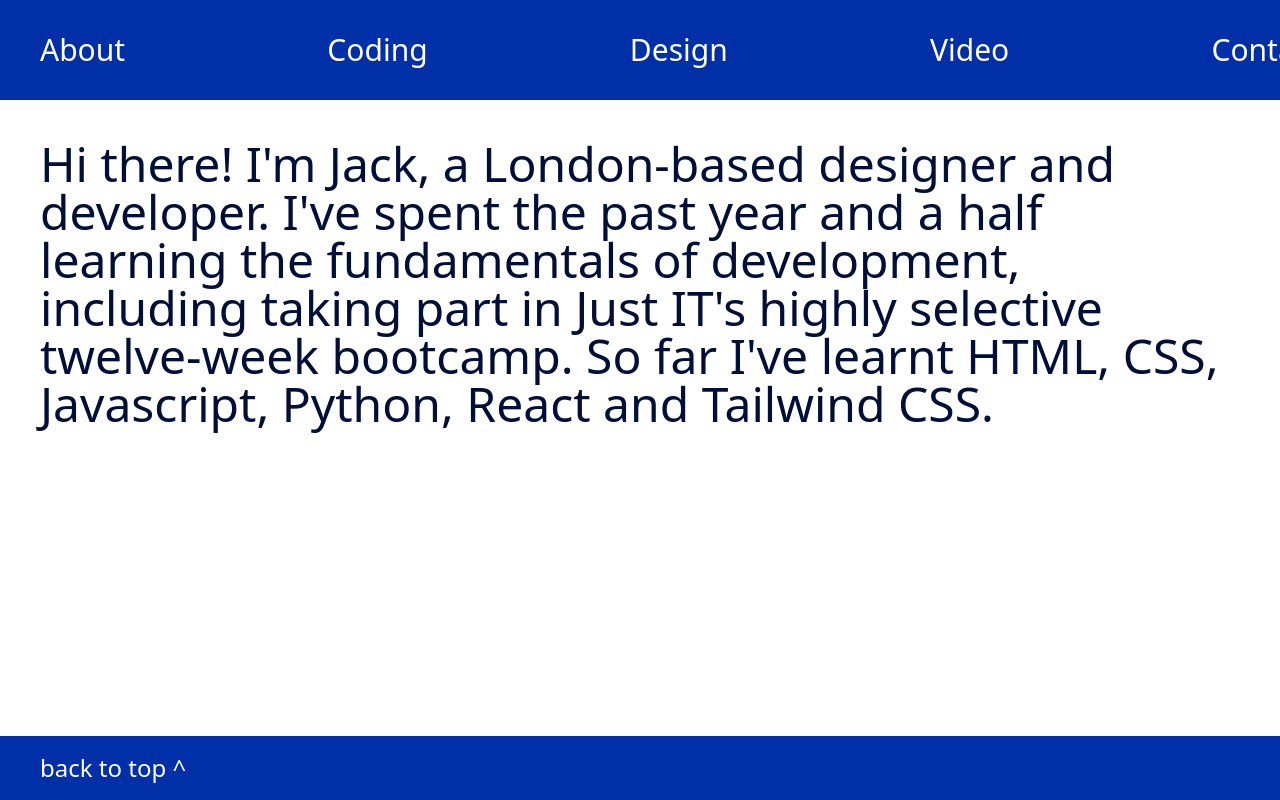
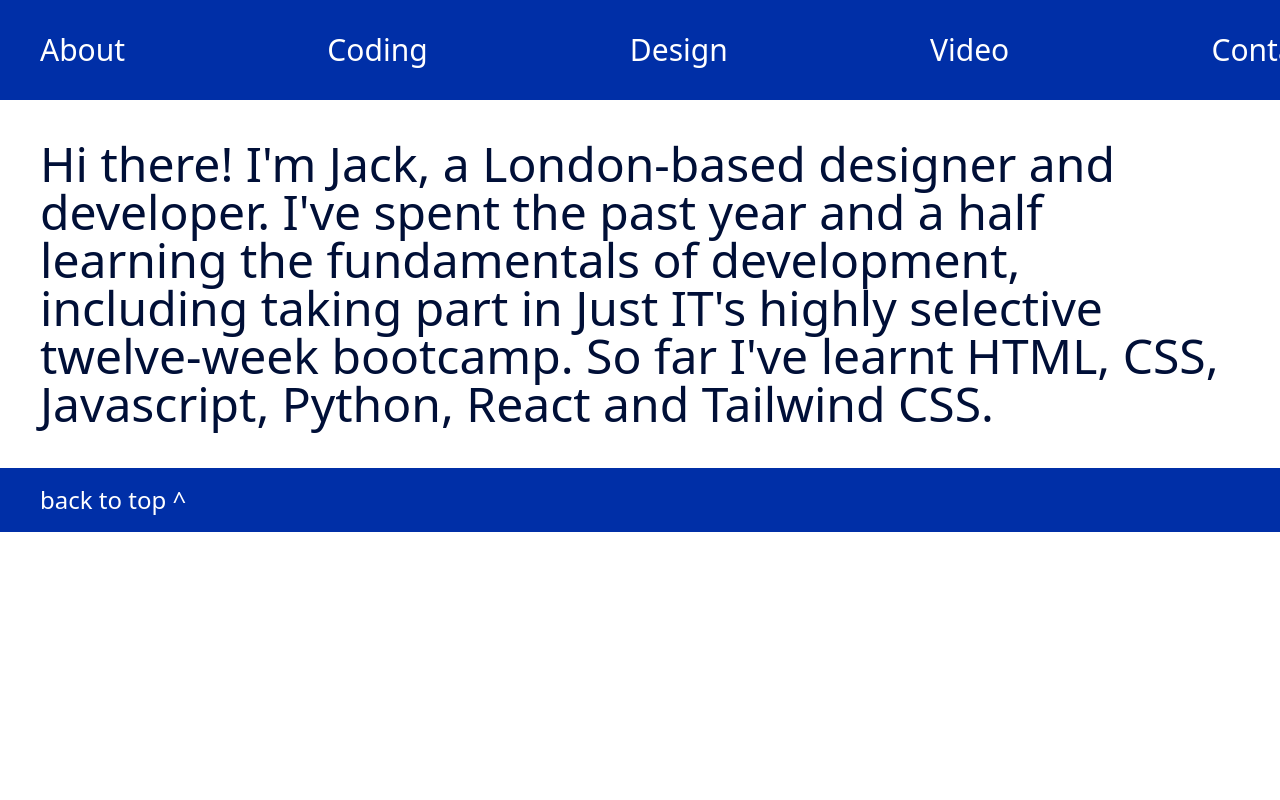
Before and after one commit to jackkershaw/portfolio, a React (Vite) app: page / in a window 1280 px wide. Built offline with nearby package versions, Linux system fonts and the light colour scheme.

Commit message:
make footer sticky rather than fixed

```diff
--- a/src/footer.jsx
+++ b/src/footer.jsx
@@ -5,7 +5,7 @@ function Footer() {
 
   return (
     <>
-      <footer className="fixed bottom-0 w-full bg-ykb-500 py-4 text-2xl text-white">
+      <footer className="sticky bottom-0 w-full bg-ykb-500 py-4 text-2xl text-white">
         <navbar className=" container flex flex-col items-center justify-between sm:flex-row md:mx-5 lg:mx-10 ">
           <h2
             onClick={scrollToTop}
```
